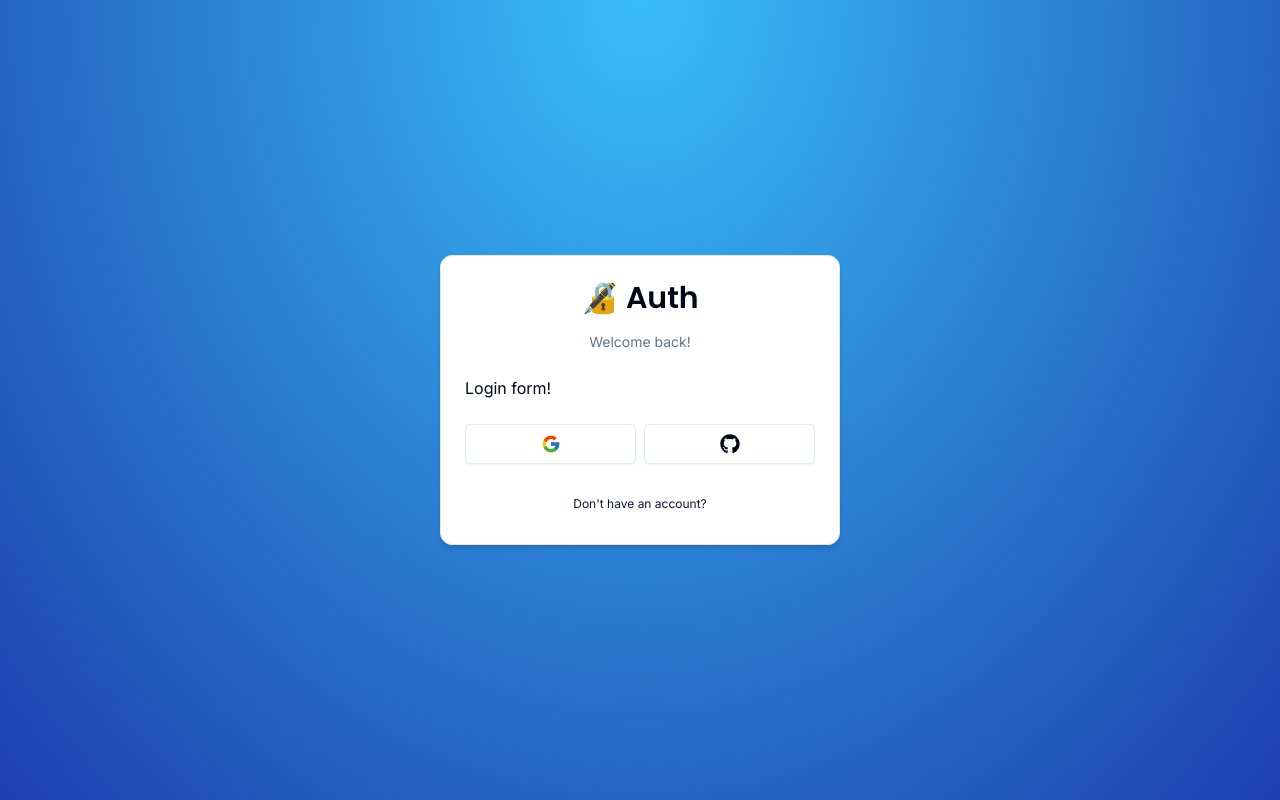
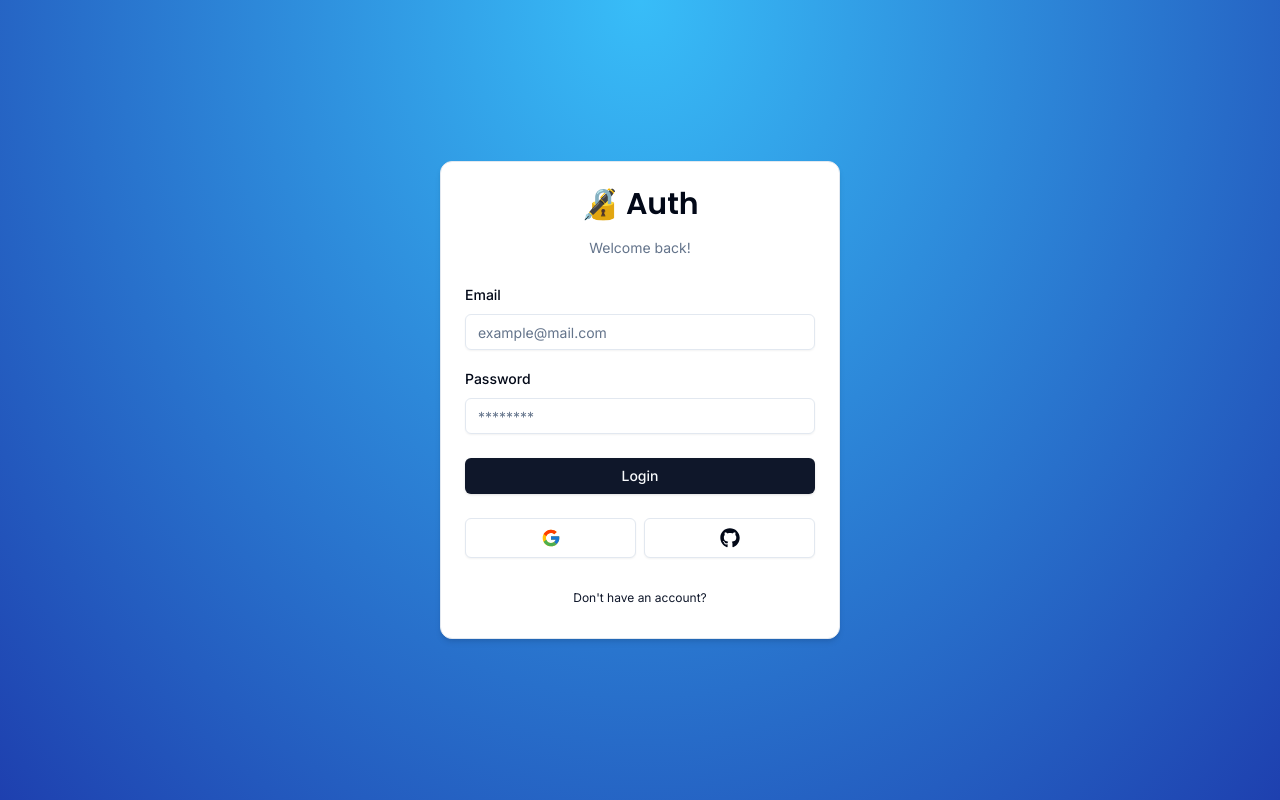
Before and after one commit to takumi0706/Calmendar, a Next.js app in the folder demo-next-js/: page /auth/login in a window 1280 px wide. Built offline with nearby package versions, Linux system fonts and the light colour scheme.

Commit message:
feat: add email, password form and do 1:17:25

```diff
--- a/demo-next-js/components/auth/card-wrapper.tsx
+++ b/demo-next-js/components/auth/card-wrapper.tsx
@@ -16,7 +16,7 @@
     backButtonLabel: string;
     backButtonHref: string;
     showSocial?: boolean;
-};
+}
 
 export const CardWrapper = ({
     children,
--- a/demo-next-js/components/auth/header.tsx
+++ b/demo-next-js/components/auth/header.tsx
@@ -9,7 +9,7 @@
 
 interface HeaderProps {
     label: string;
-};
+}
 
 export const Header = ({
                            label,
--- a/demo-next-js/components/auth/login-form.tsx
+++ b/demo-next-js/components/auth/login-form.tsx
@@ -1,7 +1,38 @@
-import {Card} from "@/components/ui/card";
+"use client";
+import * as z from "zod";
+
+import { useForm } from "react-hook-form";
+import { zodResolver } from "@hookform/resolvers/zod";
+
+import { input} from "zod";
+import { LoginSchema} from "@/schemas";
+import {
+    Form,
+    FormControl,
+    FormField,
+    FormItem,
+    FormLabel,
+    FormMessage,
+} from "@/components/ui/form";
+
 import {CardWrapper} from "@/components/auth/card-wrapper";
+import {Input} from "@/components/ui/input";
+import {Button} from "@/components/ui/button";
 
 export const LoginForm = () => {
+    const form = useForm<z.infer<typeof LoginSchema>>({
+        resolver: zodResolver(LoginSchema),
+        defaultValues: {
+            email: "",
+            password: "",
+        },
+    });
+
+    const onSubmit = (values: z.infer<typeof LoginSchema>) => {
+        console.log(values);
+    }
+
+
     return (
         <CardWrapper
             headerLabel={"Welcome back!"}
@@ -9,7 +40,54 @@
             backButtonHref={"/auth/register"}
             showSocial
         >
-            Login form!
+            <Form {...form}>
+                <form
+                    onSubmit={form.handleSubmit(onSubmit)}
+                    className={"space-y-6"}
+                >
+                    <div className={"space-y-4"}>
+                        <FormField
+                            control={form.control}
+                            name={"email"}
+                            render={({ field }) => (
+                                <FormItem>
+                                    <FormLabel> Email </FormLabel>
+                                    <FormControl>
+                                        <Input
+                                            {...field}
+                                            placeholder={"example@mail.com"}
+                                            type={"email"}
+                                        />
+                                    </FormControl>
+                                    <FormMessage />
+                                </FormItem>
+                            )}
+                        />
+                        <FormField
+                            control={form.control}
+                            name={"password"}
+                            render={({ field }) => (
+                                <FormItem>
+                                    <FormLabel> Password </FormLabel>
+                                    <FormControl>
+                                        <Input
+                                            {...field}
+                                            placeholder={"********"}
+                                            type={"password"}
+                                        />
+                                    </FormControl>
+                                    <FormMessage />
+                                </FormItem>
+                            )}
+                        />
+                    </div>
+                    <Button
+                        type={"submit"}
+                        className={"w-full"}>
+                        Login
+                    </Button>
+                </form>
+            </Form>
         </CardWrapper>
     );
 }
--- /dev/null
+++ b/demo-next-js/components/ui/form.tsx
@@ -0,0 +1,178 @@
+"use client"
+
+import * as React from "react"
+import * as LabelPrimitive from "@radix-ui/react-label"
+import { Slot } from "@radix-ui/react-slot"
+import {
+  Controller,
+  ControllerProps,
+  FieldPath,
+  FieldValues,
+  FormProvider,
+  useFormContext,
+} from "react-hook-form"
+
+import { cn } from "@/lib/utils"
+import { Label } from "@/components/ui/label"
+
+const Form = FormProvider
+
+type FormFieldContextValue<
+  TFieldValues extends FieldValues = FieldValues,
+  TName extends FieldPath<TFieldValues> = FieldPath<TFieldValues>
+> = {
+  name: TName
+}
+
+const FormFieldContext = React.createContext<FormFieldContextValue>(
+  {} as FormFieldContextValue
+)
+
+const FormField = <
+  TFieldValues extends FieldValues = FieldValues,
+  TName extends FieldPath<TFieldValues> = FieldPath<TFieldValues>
+>({
+  ...props
+}: ControllerProps<TFieldValues, TName>) => {
+  return (
+    <FormFieldContext.Provider value={{ name: props.name }}>
+      <Controller {...props} />
+    </FormFieldContext.Provider>
+  )
+}
+
+const useFormField = () => {
+  const fieldContext = React.useContext(FormFieldContext)
+  const itemContext = React.useContext(FormItemContext)
+  const { getFieldState, formState } = useFormContext()
+
+  const fieldState = getFieldState(fieldContext.name, formState)
+
+  if (!fieldContext) {
+    throw new Error("useFormField should be used within <FormField>")
+  }
+
+  const { id } = itemContext
+
+  return {
+    id,
+    name: fieldContext.name,
+    formItemId: `${id}-form-item`,
+    formDescriptionId: `${id}-form-item-description`,
+    formMessageId: `${id}-form-item-message`,
+    ...fieldState,
+  }
+}
+
+type FormItemContextValue = {
+  id: string
+}
+
+const FormItemContext = React.createContext<FormItemContextValue>(
+  {} as FormItemContextValue
+)
+
+const FormItem = React.forwardRef<
+  HTMLDivElement,
+  React.HTMLAttributes<HTMLDivElement>
+>(({ className, ...props }, ref) => {
+  const id = React.useId()
+
+  return (
+    <FormItemContext.Provider value={{ id }}>
+      <div ref={ref} className={cn("space-y-2", className)} {...props} />
+    </FormItemContext.Provider>
+  )
+})
+FormItem.displayName = "FormItem"
+
+const FormLabel = React.forwardRef<
+  React.ElementRef<typeof LabelPrimitive.Root>,
+  React.ComponentPropsWithoutRef<typeof LabelPrimitive.Root>
+>(({ className, ...props }, ref) => {
+  const { error, formItemId } = useFormField()
+
+  return (
+    <Label
+      ref={ref}
+      className={cn(error && "text-destructive", className)}
+      htmlFor={formItemId}
+      {...props}
+    />
+  )
+})
+FormLabel.displayName = "FormLabel"
+
+const FormControl = React.forwardRef<
+  React.ElementRef<typeof Slot>,
+  React.ComponentPropsWithoutRef<typeof Slot>
+>(({ ...props }, ref) => {
+  const { error, formItemId, formDescriptionId, formMessageId } = useFormField()
+
+  return (
+    <Slot
+      ref={ref}
+      id={formItemId}
+      aria-describedby={
+        !error
+          ? `${formDescriptionId}`
+          : `${formDescriptionId} ${formMessageId}`
+      }
+      aria-invalid={!!error}
+      {...props}
+    />
+  )
+})
+FormControl.displayName = "FormControl"
+
+const FormDescription = React.forwardRef<
+  HTMLParagraphElement,
+  React.HTMLAttributes<HTMLParagraphElement>
+>(({ className, ...props }, ref) => {
+  const { formDescriptionId } = useFormField()
+
+  return (
+    <p
+      ref={ref}
+      id={formDescriptionId}
+      className={cn("text-[0.8rem] text-muted-foreground", className)}
+      {...props}
+    />
+  )
+})
+FormDescription.displayName = "FormDescription"
+
+const FormMessage = React.forwardRef<
+  HTMLParagraphElement,
+  React.HTMLAttributes<HTMLParagraphElement>
+>(({ className, children, ...props }, ref) => {
+  const { error, formMessageId } = useFormField()
+  const body = error ? String(error?.message) : children
+
+  if (!body) {
+    return null
+  }
+
+  return (
+    <p
+      ref={ref}
+      id={formMessageId}
+      className={cn("text-[0.8rem] font-medium text-destructive", className)}
+      {...props}
+    >
+      {body}
+    </p>
+  )
+})
+FormMessage.displayName = "FormMessage"
+
+export {
+  useFormField,
+  Form,
+  FormItem,
+  FormLabel,
+  FormControl,
+  FormDescription,
+  FormMessage,
+  FormField,
+}
--- /dev/null
+++ b/demo-next-js/components/ui/input.tsx
@@ -0,0 +1,25 @@
+import * as React from "react"
+
+import { cn } from "@/lib/utils"
+
+export interface InputProps
+  extends React.InputHTMLAttributes<HTMLInputElement> {}
+
+const Input = React.forwardRef<HTMLInputElement, InputProps>(
+  ({ className, type, ...props }, ref) => {
+    return (
+      <input
+        type={type}
+        className={cn(
+          "flex h-9 w-full rounded-md border border-input bg-transparent px-3 py-1 text-sm shadow-sm transition-colors file:border-0 file:bg-transparent file:text-sm file:font-medium placeholder:text-muted-foreground focus-visible:outline-none focus-visible:ring-1 focus-visible:ring-ring disabled:cursor-not-allowed disabled:opacity-50",
+          className
+        )}
+        ref={ref}
+        {...props}
+      />
+    )
+  }
+)
+Input.displayName = "Input"
+
+export { Input }
--- /dev/null
+++ b/demo-next-js/components/ui/label.tsx
@@ -0,0 +1,26 @@
+"use client"
+
+import * as React from "react"
+import * as LabelPrimitive from "@radix-ui/react-label"
+import { cva, type VariantProps } from "class-variance-authority"
+
+import { cn } from "@/lib/utils"
+
+const labelVariants = cva(
+  "text-sm font-medium leading-none peer-disabled:cursor-not-allowed peer-disabled:opacity-70"
+)
+
+const Label = React.forwardRef<
+  React.ElementRef<typeof LabelPrimitive.Root>,
+  React.ComponentPropsWithoutRef<typeof LabelPrimitive.Root> &
+    VariantProps<typeof labelVariants>
+>(({ className, ...props }, ref) => (
+  <LabelPrimitive.Root
+    ref={ref}
+    className={cn(labelVariants(), className)}
+    {...props}
+  />
+))
+Label.displayName = LabelPrimitive.Root.displayName
+
+export { Label }
--- a/demo-next-js/package.json
+++ b/demo-next-js/package.json
@@ -9,16 +9,20 @@
     "lint": "next lint"
   },
   "dependencies": {
+    "@hookform/resolvers": "^3.9.0",
     "@radix-ui/react-icons": "^1.3.0",
+    "@radix-ui/react-label": "^2.1.0",
     "@radix-ui/react-slot": "^1.1.0",
     "class-variance-authority": "^0.7.0",
     "clsx": "^2.1.1",
     "next": "14.2.5",
     "react": "^18",
     "react-dom": "^18",
+    "react-hook-form": "^7.53.0",
     "react-icons": "^5.3.0",
     "tailwind-merge": "^2.4.0",
-    "tailwindcss-animate": "^1.0.7"
+    "tailwindcss-animate": "^1.0.7",
+    "zod": "^3.23.8"
   },
   "devDependencies": {
     "@types/node": "^20",
--- /dev/null
+++ b/demo-next-js/schemas/index.ts
@@ -0,0 +1,10 @@
+import * as z from 'zod';
+
+export const LoginSchema = z.object({
+    email: z.string().email({
+        message: "Email is required"
+    }),
+    password: z.string().min(8, {
+        message: "Password is required"
+    }),
+});
```
Also changed, not shown: 1 other file (tests, documents, lock files or other folders).
